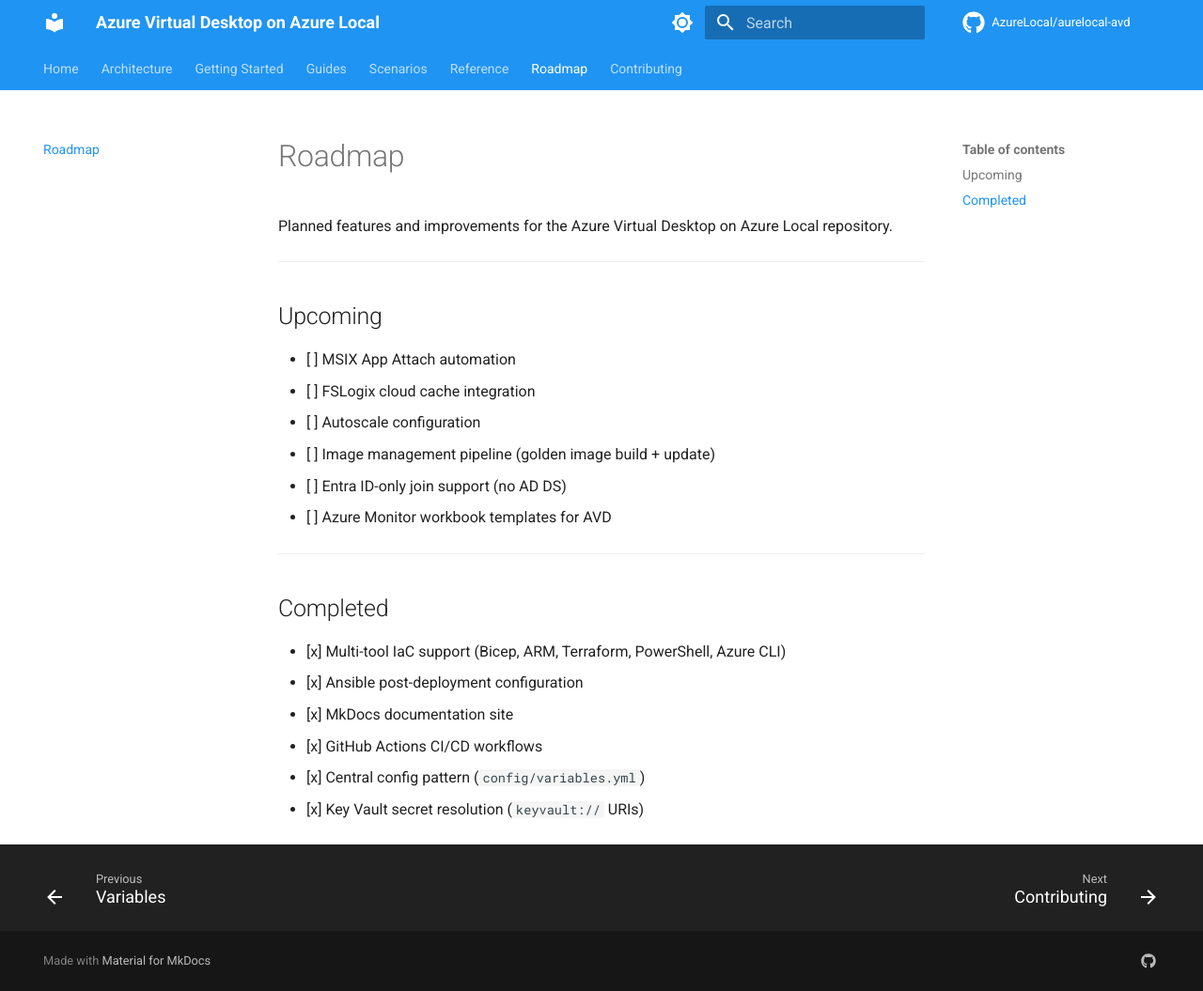
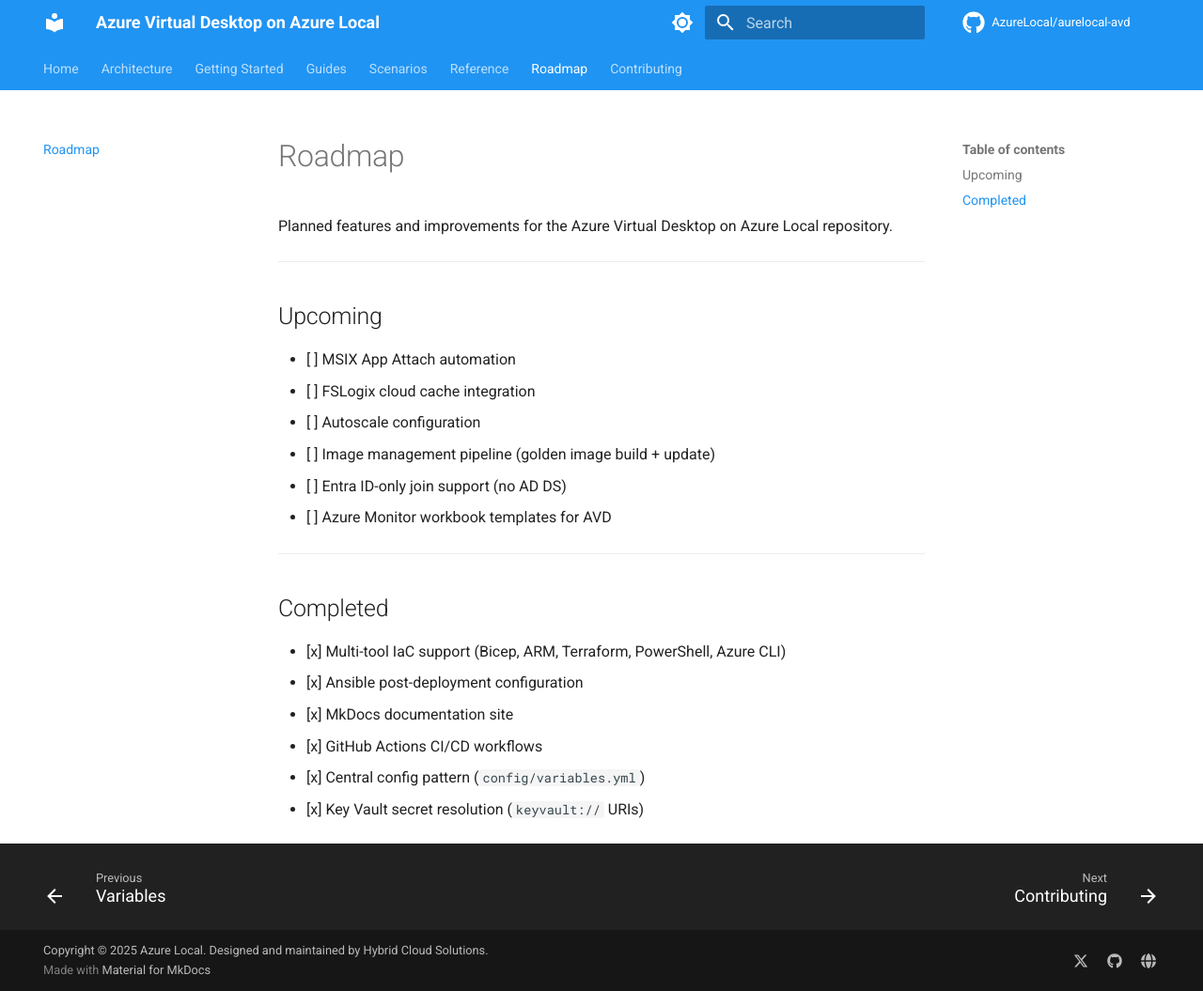
Before and after one commit to AzureLocal/aurelocal-avd, an MkDocs documentation site: the page built from docs/roadmap.md, in a window 1280 px wide and 1055 px high. Shown: the whole window at 94% size. Built offline with MkDocs 1.6.1 and Material for MkDocs 9.7.7, drawn with Linux system fonts in a browser that asks for light colours; comment, search, counter and statistics services are not loaded.

Commit message:
docs: add footer branding, social links, copyright (#3) and dev warning (#9)

```diff
--- a/mkdocs.yml
+++ b/mkdocs.yml
@@ -68,6 +68,17 @@
 
 extra:
   social:
+    - icon: fontawesome/brands/x-twitter
+      link: https://x.com/countrycloudboy
+      name: CountryCloudBoy on X
     - icon: fontawesome/brands/github
-      link: https://github.com/AzureLocal
+      link: https://github.com/AzureLocal/aurelocal-avd
+      name: GitHub Repository
+    - icon: fontawesome/solid/globe
+      link: https://azurelocal.cloud
+      name: Azure Local Community
   homepage: https://azurelocal.cloud
+
+copyright: >-
+  Copyright &copy; 2025 Azure Local. Designed and maintained by
+  <a href="https://www.hybridsolutions.cloud">Hybrid Cloud Solutions</a>.
```
Also changed, not shown: docs/index.md (+3 -0 lines).
